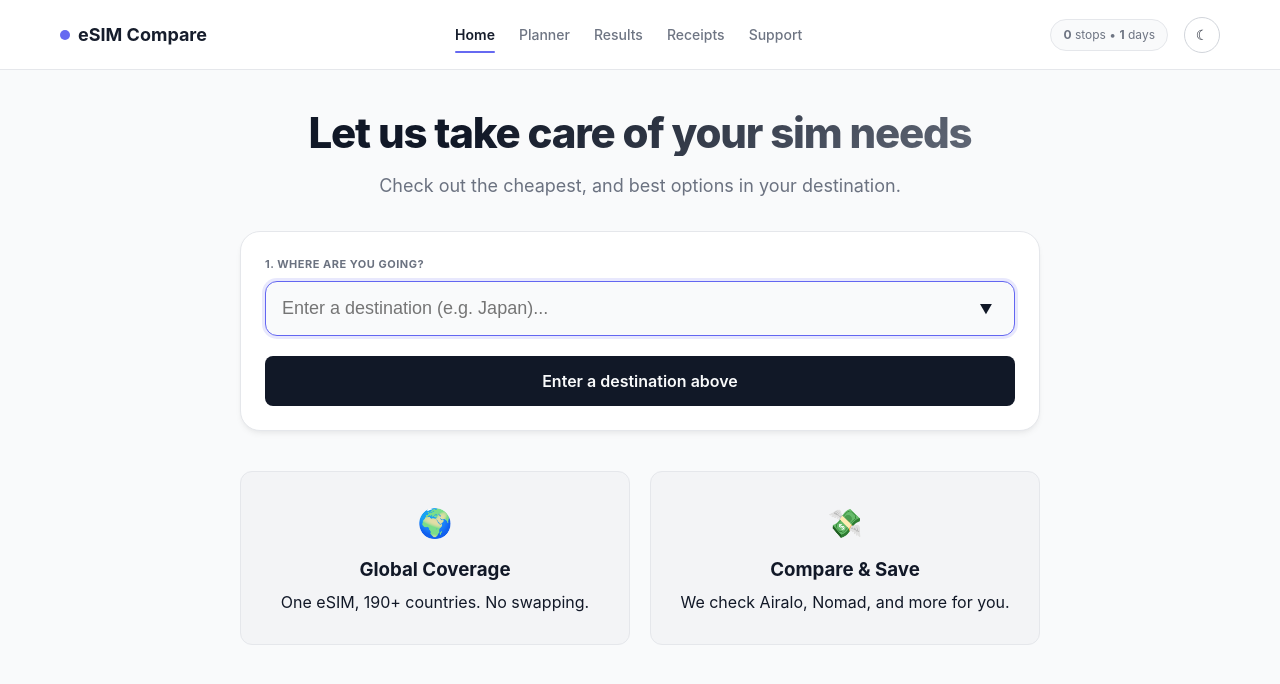
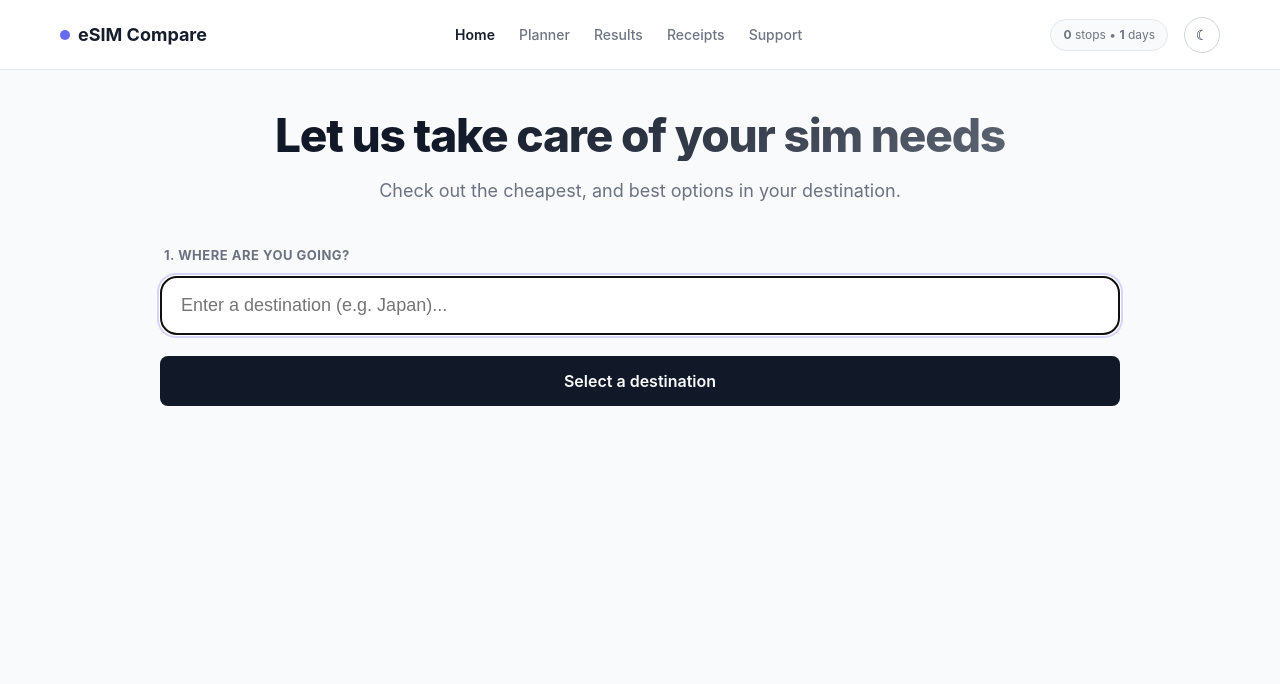
Before and after one commit to ma9ahil/esimcompare, a React (Vite) app: page / in a window 1280 px wide. Shown: the top 684 px of the page. Built offline with nearby package versions, Linux system fonts and the light colour scheme.

Commit message:
changes to home page to display trip builder better

```diff
--- a/src/App.css
+++ b/src/App.css
@@ -30,114 +30,33 @@
 
 * { box-sizing: border-box; }
 
-/* FIX 1: Apply background to HTML to ensure it covers scroll area */
-html {
-  min-height: 100%;
-  background: var(--bg);
-}
-
-/* FIX 2: Use min-height instead of height to allow scrolling */
+html { min-height: 100%; background: var(--bg); }
 body {
-  margin: 0;
-  padding: 0;
-  width: 100%;
-  min-height: 100vh;
-  font-family: var(--sans);
-  color: var(--text);
-  line-height: 1.5;
-
-  /* Keeps the background pattern fixed while content scrolls over it */
-  background-attachment: fixed;
-  background-color: var(--bg); /* Fallback */
+  margin: 0; padding: 0; width: 100%; min-height: 100vh;
+  font-family: var(--sans); color: var(--text); line-height: 1.5;
+  background-attachment: fixed; background-color: var(--bg);
   transition: background 0.3s ease, color 0.3s ease;
 }
-
-/* Dark mode specific background pattern */
 body:not([data-theme="light"]) {
   background-image: radial-gradient(circle at 50% 0%, rgba(99, 102, 241, 0.15), transparent 40%);
 }
-
-#root {
-  width: 100%;
-  min-height: 100vh;
-  display: block;
-}
-
-
-/* =========================================
-   2. MAIN LAYOUT (Centering & Spacing Fix)
-   ========================================= */
+#root { width: 100%; min-height: 100vh; display: block; }
 
 .app {
-  display: block;
-  width: 100%;
-  max-width: 1200px; /* Limits width on huge screens */
-
-  /* STRICT CENTERING */
-  margin: 0 auto;
-
-  /* FIX 3: Increased padding to ensure header doesn't cover content */
-  padding-top: 110px;
-  padding-bottom: 60px;
-  padding-left: 20px;
-  padding-right: 20px;
+  display: block; width: 100%; max-width: 1200px; margin: 0 auto;
+  padding-top: 110px; padding-bottom: 60px; padding-left: 20px; padding-right: 20px;
 }
 
 /* =========================================
-   3. HEADER STYLES
-   ========================================= */
-.header {
-  position: fixed;
-  top: 0;
-  left: 0;
-  right: 0;
-  height: 70px; /* Explicit height */
-  background: var(--panel);
-  border-bottom: 1px solid var(--border);
-  z-index: 1000;
-
-  display: flex;
-  justify-content: center;
-  align-items: center;
-
-  backdrop-filter: blur(12px);
-  opacity: 0.98;
-}
-
-.header-inner {
-  width: 100%;
-  max-width: 1200px;
-  padding: 0 20px;
-  display: flex;
-  align-items: center;
-  justify-content: space-between;
-}
-
-.brand { font-weight: 700; font-size: 18px; display: flex; align-items: center; gap: 8px; cursor: pointer; }
-.logo-dot { width: 10px; height: 10px; background: var(--primary); border-radius: 50%; }
-
-.nav-links { display: flex; gap: 24px; }
-.nav-item { font-size: 14px; font-weight: 500; color: var(--muted); cursor: pointer; padding: 8px 0; position: relative; }
-.nav-item:hover { color: var(--text); }
-.nav-item.active { color: var(--text); font-weight: 600; }
-.nav-item.active::after {
-  content: ""; position: absolute; bottom: 0; left: 0; right: 0; height: 2px; background: var(--primary); border-radius: 2px;
-}
-
-.header-actions { display: flex; align-items: center; gap: 16px; }
-.nav-stats { font-size: 12px; padding: 6px 12px; background: var(--bg); border: 1px solid var(--border); border-radius: 20px; color: var(--muted); display: none; }
-@media(min-width: 600px) { .nav-stats { display: block; } }
-
-/* =========================================
-   4. HOME PAGE STYLES
+   HOME PAGE STYLES
    ========================================= */
 .home-container {
-    width: 100%; max-width: 800px; margin: 0 auto;
+  width: 100%; max-width: 960px; margin: 0 auto;
   text-align: center; animation: fadeIn 0.6s ease-out;
 }
 
 .hero h1 {
-    font-size: 42px; font-weight: 800; letter-spacing: -1.2px; margin: 0 0 16px;
+  font-size: 46px; font-weight: 800; letter-spacing: -1.2px; margin: 0 0 16px;
   background: linear-gradient(135deg, var(--text) 30%, var(--muted));
   -webkit-background-clip: text; -webkit-text-fill-color: transparent;
 }
@@ -145,60 +64,126 @@ body:not([data-theme="light"]) {
 
 /* TRIP BUILDER WIDGET */
 .trip-builder {
-    background: var(--panel);
-    border: 1px solid var(--border);
-    border-radius: 20px;
-    padding: 24px;
-    box-shadow: var(--shadow);
-    text-align: left; /* Internal content aligned left */
+  background: transparent;
+  border: none;
+  box-shadow: none;
+  padding: 10px 0;
+  text-align: left;
   margin-bottom: 40px;
   transition: all 0.3s ease;
+
+  /* FIX: Ensure this sits ABOVE the backdrop */
+  position: relative;
+  z-index: 60;
 }
 
-  .tb-step {
-    margin-bottom: 20px;
-    animation: slideDown 0.3s ease-out;
-  }
+.tb-step { margin-bottom: 20px; animation: slideDown 0.3s ease-out; position: relative; }
 @keyframes slideDown { from { opacity: 0; transform: translateY(-10px); } to { opacity: 1; transform: translateY(0); } }
 
-  .tb-label { font-size: 11px; font-weight: 700; text-transform: uppercase; letter-spacing: 0.5px; color: var(--muted); margin-bottom: 8px; }
+.tb-label { font-size: 13px; font-weight: 700; text-transform: uppercase; letter-spacing: 0.5px; color: var(--muted); margin-bottom: 12px; padding-left: 4px; }
+/* Add Stop Button Row */
+.add-stop-row {
+  margin-top: 12px;
+  display: flex;
+  align-items: center;
+  justify-content: flex-start;
+}
 
-  .destination-input-wrap { position: relative; }
+.btn-add-stop {
+  background: transparent;
+  border: 1px dashed var(--border2); /* Dashed look implies "slot" */
+  color: var(--muted);
+  padding: 12px 20px;
+  border-radius: 12px;
+  cursor: pointer;
+  font-size: 14px;
+  font-weight: 600;
+  display: flex;
+  align-items: center;
+  gap: 8px;
+  transition: all 0.2s;
+  width: 100%; /* Full width or auto depending on pref */
+  justify-content: center;
+}
+
+.btn-add-stop:hover {
+  border-color: var(--primary);
+  color: var(--primary);
+  background: rgba(99, 102, 241, 0.05);
+}
+/* DROPDOWN STYLES */
+.dropdown-wrapper { position: relative; width: 100%; }
+
 .destination-input {
-    font-size: 18px; padding: 16px; border-radius: 12px;
-    background: var(--bg); border: 1px solid var(--border2); width: 100%;
+  font-size: 18px; padding: 18px 20px; border-radius: 16px;
+  background: var(--panel); border: 1px solid var(--border); width: 100%;
+  transition: all 0.2s ease; box-shadow: var(--shadow);
 }
-  .destination-input:focus { border-color: var(--primary); box-shadow: 0 0 0 3px rgba(99, 102, 241, 0.15); }
+.destination-input:focus { border-color: var(--primary); box-shadow: 0 0 0 3px rgba(99, 102, 241, 0.25); transform: translateY(-1px); }
+
+/* The Dropdown List */
+.dropdown-menu {
+  position: absolute;
+  top: 100%; left: 0; right: 0;
+  margin-top: 8px;
+  background: var(--panel);
+  border: 1px solid var(--border2);
+  border-radius: 16px;
+  max-height: 320px;
+  overflow-y: auto;
+  box-shadow: 0 16px 40px rgba(0,0,0,0.4);
+
+  /* Must be higher than wrapper */
+  z-index: 100;
+  display: flex;
+  flex-direction: column;
+}
+
+.dropdown-item {
+  display: flex; align-items: center; gap: 14px;
+  padding: 14px 20px;
+  cursor: pointer;
+  border-bottom: 1px solid var(--border);
+  transition: background 0.1s;
+}
+.dropdown-item:last-child { border-bottom: none; }
+.dropdown-item:hover { background: var(--card); }
+
+.dropdown-flag-img { width: 28px; height: 20px; object-fit: cover; border-radius: 3px; box-shadow: 0 2px 4px rgba(0,0,0,0.3); display: block; }
+.dropdown-name { font-size: 16px; font-weight: 500; color: var(--text); }
+
+/* FIX: Backdrop is z-40, Builder is z-60 */
+.dropdown-backdrop { position: fixed; inset: 0; z-index: 40; cursor: default; }
 
 /* Compact Stop List */
 .stop-item {
   display: flex; align-items: center; justify-content: space-between; gap: 10px;
-    padding: 8px 12px; background: var(--bg); border: 1px solid var(--border);
-    border-radius: 10px; margin-bottom: 8px;
+  padding: 10px 16px; background: var(--panel); border: 1px solid var(--border);
+  border-radius: 14px; margin-bottom: 10px; box-shadow: 0 2px 8px rgba(0,0,0,0.1);
 }
-  .stop-info { display: flex; align-items: center; gap: 10px; }
-  .stop-flag { font-size: 18px; }
-  .stop-name { font-weight: 600; font-size: 14px; } /* Smaller text */
-  .stop-dates { font-size: 12px; color: var(--muted); display: flex; gap: 6px; align-items: center; }
+.stop-info { display: flex; align-items: center; gap: 12px; }
+.stop-name { font-weight: 600; font-size: 15px; }
+.stop-dates { font-size: 13px; color: var(--muted); display: flex; gap: 8px; align-items: center; }
 
-  /* Compact Date Inputs inside Stop */
 .mini-date {
-    background: transparent; border: 1px solid var(--border2);
-    color: var(--text); font-size: 11px; padding: 4px 6px; border-radius: 6px;
+  background: var(--bg); border: 1px solid var(--border2);
+  color: var(--text); font-size: 12px; padding: 6px 10px; border-radius: 8px;
   width: auto;
 }
 
-  /* Needs Badges (Selection) */
-  .needs-grid { display: flex; gap: 8px; flex-wrap: wrap; margin-top: 8px; }
+/* Needs Badges */
+.needs-grid { display: flex; gap: 10px; flex-wrap: wrap; margin-top: 8px; }
 .need-badge {
-    cursor: pointer; padding: 8px 12px; border-radius: 8px;
-    border: 1px solid var(--border); background: var(--bg);
-    font-size: 12px; font-weight: 600; color: var(--muted);
-    transition: all 0.2s; display: flex; align-items: center; gap: 6px;
+  cursor: pointer; padding: 10px 16px; border-radius: 12px;
+  border: 1px solid var(--border); background: var(--panel);
+  font-size: 13px; font-weight: 600; color: var(--muted);
+  transition: all 0.2s; display: flex; align-items: center; gap: 8px;
+  box-shadow: 0 2px 4px rgba(0,0,0,0.1);
 }
-  .need-badge:hover { background: var(--card); }
+.need-badge:hover { background: var(--card); transform: translateY(-1px); }
 .need-badge.active {
   background: rgba(99, 102, 241, 0.15); color: var(--primary); border-color: var(--primary);
+  box-shadow: 0 4px 12px rgba(99, 102, 241, 0.2);
 }
 
 .loading-overlay {
@@ -212,67 +197,47 @@ body:not([data-theme="light"]) {
   animation: spin 0.8s linear infinite; margin-bottom: 20px;
 }
 @keyframes spin { to { transform: rotate(360deg); } }
-/* =========================================
-   5. COMPONENT UTILITIES (Grid, Stack, etc.)
-   ========================================= */
 
-/* Grid System */
-.grid {
-  display: grid;
-  grid-template-columns: 1fr;
-  gap: 20px;
-  width: 100%;
-}
-@media (min-width: 880px) {
-  .grid.two { grid-template-columns: 1fr 1fr; }
-}
+/* Header, Grid, Utils (Standard) */
+.header { position: fixed; top: 0; left: 0; right: 0; height: 70px; background: var(--panel); border-bottom: 1px solid var(--border); z-index: 1000; display: flex; justify-content: center; align-items: center; backdrop-filter: blur(12px); opacity: 0.98; }
+.header-inner { width: 100%; max-width: 1200px; padding: 0 20px; display: flex; align-items: center; justify-content: space-between; }
+.brand { font-weight: 700; font-size: 18px; display: flex; align-items: center; gap: 8px; cursor: pointer; }
+.logo-dot { width: 10px; height: 10px; background: var(--primary); border-radius: 50%; }
+.nav-links { display: flex; gap: 24px; }
+.nav-item { font-size: 14px; font-weight: 500; color: var(--muted); cursor: pointer; padding: 8px 0; position: relative; }
+.nav-item.active { color: var(--text); font-weight: 600; }
+.header-actions { display: flex; align-items: center; gap: 16px; }
+.nav-stats { font-size: 12px; padding: 6px 12px; background: var(--bg); border: 1px solid var(--border); border-radius: 20px; color: var(--muted); display: none; }
+@media(min-width: 600px) { .nav-stats { display: block; } }
 
+.grid { display: grid; grid-template-columns: 1fr; gap: 20px; width: 100%; }
+@media (min-width: 880px) { .grid.two { grid-template-columns: 1fr 1fr; } }
 .results-grid { display: grid; grid-template-columns: 1fr; gap: 20px; margin-top: 20px; }
 @media (min-width: 768px) { .results-grid { grid-template-columns: repeat(3, 1fr); } }
 
-/* Layout Helpers */
-.stack { display: flex; flex-direction: column; gap: 16px; width: 100%; }
-.row { display: flex; gap: 12px; align-items: center; justify-content: space-between; flex-wrap: wrap; width: 100%; }
-.inline { display: grid; grid-template-columns: 1fr; gap: 12px; width: 100%; }
-@media(min-width:600px) {
-  .inline.two { grid-template-columns: 1fr 1fr; }
-  .inline.three { grid-template-columns: 1fr 1fr 1fr; }
-}
-
-/* Panels & Cards */
 .panel { background: var(--panel); border: 1px solid var(--border); border-radius: var(--radius); overflow: hidden; width: 100%; }
 .panel .ph { padding: 20px 24px; border-bottom: 1px solid var(--border); }
 .panel .content { padding: 24px; }
 .card { background: var(--card); border: 1px solid var(--border); border-radius: var(--radius); padding: 16px; width: 100%; }
 .sep { height: 1px; background: var(--border); margin: 16px 0; width: 100%; }
 
-/* Forms & Buttons */
-input, select { background: var(--bg); border: 1px solid var(--border2); color: var(--text); padding: 12px; border-radius: 8px; outline: none; transition: border-color 0.2s; width: 100%; max-width: 100%; }
-input:focus { border-color: var(--primary); }
-label { font-size: 13px; font-weight: 500; color: var(--muted); margin-bottom: 8px; display: block; }
-
 .btn { background: var(--text); color: var(--bg); border: 1px solid transparent; padding: 10px 20px; border-radius: 8px; font-weight: 600; font-size: 14px; cursor: pointer; transition: all 0.2s; display: inline-flex; justify-content: center; align-items: center; }
 .btn:hover { opacity: 0.9; transform: translateY(-1px); }
 .btn.secondary { background: transparent; border-color: var(--border2); color: var(--text); }
 .btn.secondary:hover { background: var(--card); }
 .btn.icon-only { padding: 8px; border-radius: 50%; width: 36px; height: 36px; }
+.btn.danger { background: rgba(255, 91, 91, .14); color: #ffadad; border-color: rgba(255, 91, 91, .2); }
 
-/* Status Indicators */
 .badge { display: inline-flex; padding: 4px 10px; border-radius: 20px; font-size: 12px; font-weight: 600; border: 1px solid var(--border); background: var(--card); color: var(--muted); }
-.badge.green { background: rgba(16, 185, 129, 0.1); color: #10b981; border-color: rgba(16, 185, 129, 0.2); }
-[data-theme="light"] .badge.green { background: #d1fae5; color: #047857; }
-
 .chip { display: inline-flex; align-items: center; gap: 6px; padding: 4px 10px; border-radius: 20px; font-size: 12px; background: var(--bg); border: 1px solid var(--border); color: var(--muted); }
 .chip.ok { color: #10b981; border-color: rgba(16, 185, 129, 0.3); }
 .chip.bad { color: #ef4444; border-color: rgba(239, 68, 68, 0.3); }
 
-/* Components */
 .toggle { display: flex; align-items: center; justify-content: space-between; gap: 12px; padding: 12px; background: var(--card); border-radius: 8px; border: 1px solid var(--border); width: 100%; }
 .switch { width: 44px; height: 24px; background: var(--border2); border-radius: 12px; position: relative; cursor: pointer; }
 .switch::after { content:""; position: absolute; top: 2px; left: 2px; width: 20px; height: 20px; background: white; border-radius: 50%; transition: transform 0.2s; }
 .switch.on { background: #10b981; }
 .switch.on::after { transform: translateX(20px); }
-
 .modalOverlay { position: fixed; inset: 0; background: rgba(0,0,0,0.6); backdrop-filter: blur(2px); display: flex; align-items: center; justify-content: center; z-index: 200; padding: 20px; }
 .modal { background: var(--panel); border: 1px solid var(--border); border-radius: 16px; width: 100%; max-width: 800px; max-height: 85vh; overflow-y: auto; box-shadow: var(--shadow); }
 .table { width: 100%; border-collapse: separate; border-spacing: 0 10px; }
--- a/src/pages/Home.jsx
+++ b/src/pages/Home.jsx
@@ -1,40 +1,53 @@
-import React, { useState } from 'react';
+import React, { useState, useRef, useEffect } from 'react';
 import { Button } from '../components/shared';
 import { COUNTRIES } from '../data';
 import { todayISO, countryMeta } from '../utils';
 
 const Home = ({ appState, updateState, onStartSearch }) => {
   const { stops, needs, flexible, flexibleDays } = appState;
+
   const [destInput, setDestInput] = useState("");
+  const [isDropdownOpen, setIsDropdownOpen] = useState(false);
+  const [showInput, setShowInput] = useState(stops.length === 0);
 
-  // Handle Destination Input
-  const handleDestChange = (e) => {
-    const val = e.target.value;
-    setDestInput(val);
+  const inputRef = useRef(null);
+  const isFirstLoad = useRef(true);
 
-    // Auto-add if it matches a country code or name exactly (simple UX)
-    // Real implementation would use a dropdown
-    const match = COUNTRIES.find(c =>
-      c[0].toLowerCase() === val.toLowerCase() ||
-      c[1].toLowerCase() === val.toLowerCase()
-    );
+  // Logic: Auto-focus the input when it appears (but do NOT open the menu yet)
+  useEffect(() => {
+    if (showInput && inputRef.current) {
+      if (!isFirstLoad.current) {
+        inputRef.current.focus();
+      }
+    }
+    isFirstLoad.current = false;
+  }, [showInput]);
 
-    if (match) {
-      addStop(match[0]);
-      setDestInput("");
-    }
-  };
+  // Filter countries for dropdown
+  const filteredCountries = destInput
+    ? COUNTRIES.filter(c => c[1].toLowerCase().includes(destInput.toLowerCase()) || c[0].toLowerCase().includes(destInput.toLowerCase()))
+    : COUNTRIES;
 
   const addStop = (code) => {
-    // Check if already added to avoid dupes if desired, but user might want circular trip
     const t = todayISO();
     const newStops = [...stops, { country: code, start: t, end: t }];
     updateState({ stops: newStops });
+
+    // Reset interaction & Hide Input
+    setDestInput("");
+    setIsDropdownOpen(false);
+    setShowInput(false);
   };
 
   const removeStop = (index) => {
     const newStops = stops.filter((_, i) => i !== index);
     updateState({ stops: newStops });
+
+    // If we removed the last stop, show input automatically
+    if (newStops.length === 0) {
+      setShowInput(true);
+      isFirstLoad.current = false;
+    }
   };
 
   const updateStopDate = (index, field, value) => {
@@ -44,7 +57,6 @@ const Home = ({ appState, updateState, onStartSearch }) => {
   };
 
   const toggleNeed = (key) => {
-    // Special handling for usage which is a string enum
     if (key === 'heavy' || key === 'medium' || key === 'light') {
        updateState({ needs: { ...needs, usage: key } });
     } else {
@@ -55,6 +67,14 @@ const Home = ({ appState, updateState, onStartSearch }) => {
   return (
     <div className="home-container">
 
+      {/* Invisible backdrop to close dropdown when clicking outside */}
+      {isDropdownOpen && (
+        <div
+          className="dropdown-backdrop"
+          onClick={() => setIsDropdownOpen(false)}
+        />
+      )}
+
       {/* Hero Section */}
       <div className="hero">
         <h1>Let us take care of your sim needs</h1>
@@ -64,20 +84,23 @@ const Home = ({ appState, updateState, onStartSearch }) => {
         <div className="trip-builder">
 
           {/* STEP 1: DESTINATIONS */}
-          <div class="tb-step">
+          <div className="tb-step">
             <div className="tb-label">1. Where are you going?</div>
 
-            {/* List of added stops (Compact UI) */}
+            {/* List of added stops */}
             {stops.map((stop, idx) => {
               const meta = countryMeta(stop.country);
               return (
                 <div key={idx} className="stop-item">
                   <div className="stop-info">
-                    <span className="stop-flag">{meta.flag}</span>
+                    <img
+                      src={`https://flagcdn.com/w40/${stop.country.toLowerCase()}.png`}
+                      alt={meta.name}
+                      style={{ width: 24, height: 18, borderRadius: 2, objectFit: 'cover' }}
+                    />
                     <span className="stop-name">{meta.name}</span>
                   </div>
 
-                  {/* STEP 2: DATES (Inline) */}
                   <div className="stop-dates">
                     {!flexible ? (
                       <>
@@ -108,22 +131,63 @@ const Home = ({ appState, updateState, onStartSearch }) => {
               );
             })}
 
-            {/* Input Field */}
-            <div className="destination-input-wrap">
-              <input
-                list="countryList"
-                className="destination-input"
-                placeholder={stops.length === 0 ? "Enter a destination (e.g. Japan)..." : "Add another destination..."}
-                value={destInput}
-                onChange={handleDestChange}
-                autoFocus={stops.length === 0}
-              />
-              <datalist id="countryList">
-                {COUNTRIES.map(c => <option key={c[0]} value={c[1]} />)}
-              </datalist>
-            </div>
+            {/* CONDITIONAL INPUT OR ADD BUTTON */}
+            {showInput ? (
+              <div className="dropdown-wrapper">
+                <input
+                  ref={inputRef}
+                  className="destination-input"
+                  placeholder={stops.length === 0 ? "Enter a destination (e.g. Japan)..." : "Type another destination..."}
+                  value={destInput}
 
-            {/* Flexible Toggle (Global) */}
+                  // CHANGE: Open ONLY on click or typing, NOT on focus.
+                  onClick={() => setIsDropdownOpen(true)}
+                  onChange={(e) => {
+                    setDestInput(e.target.value);
+                    if (!isDropdownOpen) setIsDropdownOpen(true);
+                  }}
+                  // Removed onFocus handler so auto-focus doesn't pop the menu open
+                />
+
+                {isDropdownOpen && (
+                  <div className="dropdown-menu">
+                    {filteredCountries.map(([code, name]) => (
+                      <div
+                        key={code}
+                        className="dropdown-item"
+                        onClick={() => addStop(code)}
+                      >
+                        <img
+                          src={`https://flagcdn.com/w40/${code.toLowerCase()}.png`}
+                          srcSet={`https://flagcdn.com/w80/${code.toLowerCase()}.png 2x`}
+                          alt={name}
+                          className="dropdown-flag-img"
+                          loading="lazy"
+                        />
+                        <span className="dropdown-name">{name}</span>
+                      </div>
+                    ))}
+                    {filteredCountries.length === 0 && (
+                      <div style={{padding: '16px', color: 'var(--muted)', fontSize: '13px', textAlign:'center'}}>
+                        No results found
+                      </div>
+                    )}
+                  </div>
+                )}
+              </div>
+            ) : (
+              // The "Add Stop" Button (shown when stops exist)
+              <div className="add-stop-row">
+                <button
+                  className="btn-add-stop"
+                  onClick={() => setShowInput(true)}
+                >
+                  + Add another destination
+                </button>
+              </div>
+            )}
+
+            {/* Flexible Toggle */}
             {stops.length > 0 && (
               <div style={{marginTop: 10, display: 'flex', gap: 10, alignItems: 'center'}}>
                  <label style={{marginBottom:0, cursor:'pointer'}} onClick={() => updateState({ flexible: !flexible })}>
@@ -149,7 +213,6 @@ const Home = ({ appState, updateState, onStartSearch }) => {
             <div className="tb-step">
               <div className="tb-label">2. What do you need?</div>
               <div className="needs-grid">
-                {/* Usage Toggles */}
                 <div
                   className={`need-badge ${needs.usage === 'light' ? 'active' : ''}`}
                   onClick={() => toggleNeed('light')}
@@ -168,8 +231,6 @@ const Home = ({ appState, updateState, onStartSearch }) => {
                 >
                   🎥 Heavy Data
                 </div>
-
-                {/* Feature Toggles */}
                 <div
                   className={`need-badge ${needs.hotspot ? 'active' : ''}`}
                   onClick={() => toggleNeed('hotspot')}
@@ -186,23 +247,21 @@ const Home = ({ appState, updateState, onStartSearch }) => {
             </div>
           )}
 
-          {/* STEP 4: ACTION */}
+          {/* ACTION */}
           <div style={{ marginTop: 20 }}>
             <Button
               style={{ width: '100%', fontSize: '16px', padding: '14px' }}
               disabled={stops.length === 0}
               onClick={onStartSearch}
             >
-              {stops.length === 0 ? "Enter a destination above" : "Find best plans"}
+              {stops.length === 0 ? "Select a destination" : "Find best plans"}
             </Button>
           </div>
 
         </div>
-        {/* End Widget */}
-
       </div>
 
-      <div className="grid two home-grid">
+      {/* <div className="grid two home-grid">
         <div className="card" style={{ textAlign: 'center', padding: '30px 20px' }}>
           <div style={{ fontSize: '28px', marginBottom: '12px' }}>🌍</div>
           <h3 style={{ margin: '0 0 6px' }}>Global Coverage</h3>
@@ -213,7 +272,7 @@ const Home = ({ appState, updateState, onStartSearch }) => {
           <h3 style={{ margin: '0 0 6px' }}>Compare & Save</h3>
           <div className="muted small">We check Airalo, Nomad, and more for you.</div>
         </div>
-      </div>
+      </div> */}
     </div>
   );
 };
```
Lines whose indentation alone changed are shown as unchanged.
